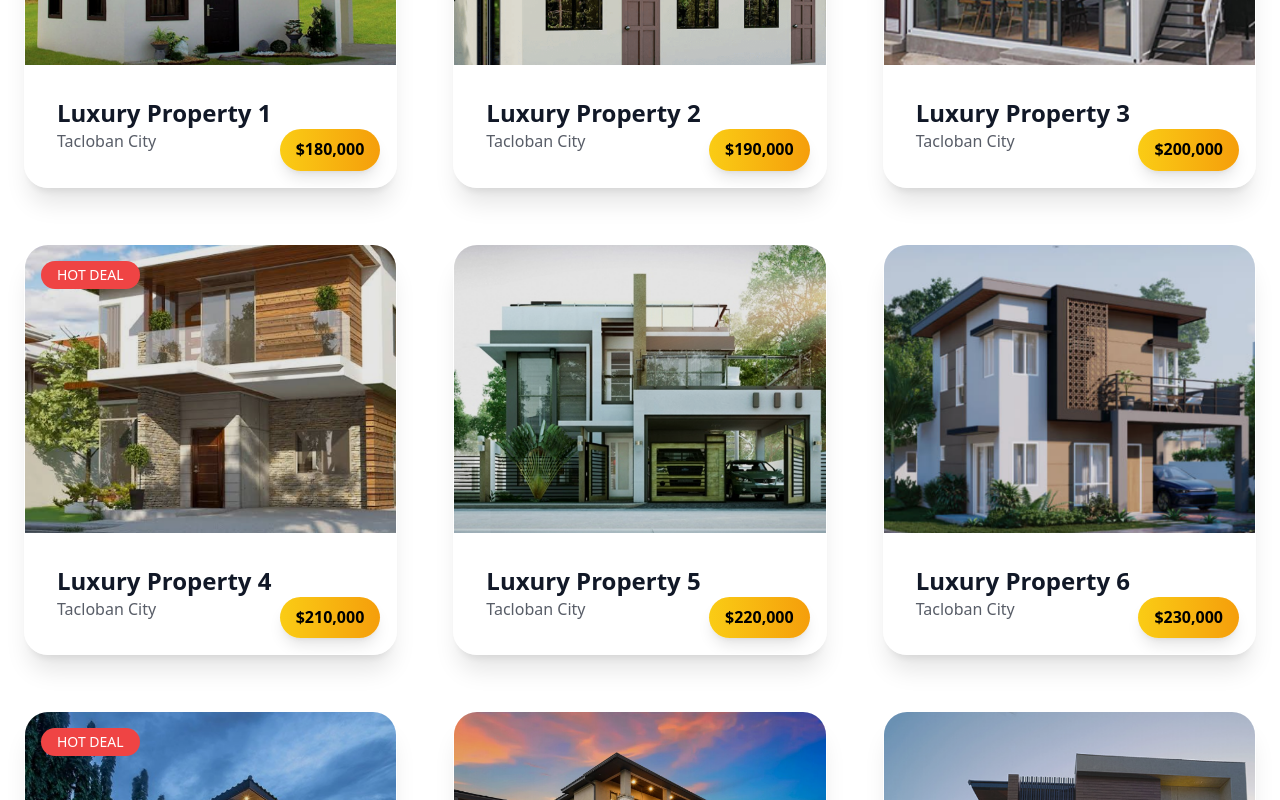
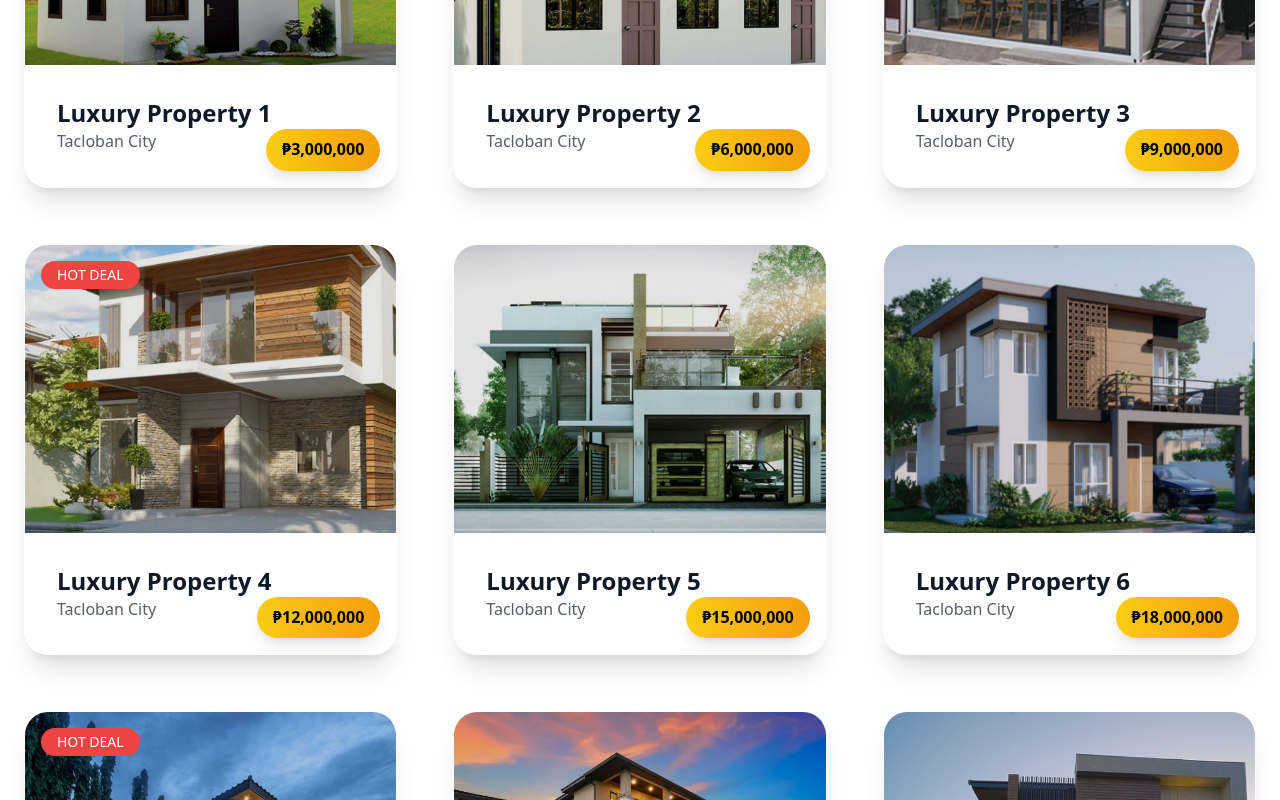
Before and after one commit to Devwezardtech/devfast, a React (Create React App) app: page /project/primeNestRealty in a window 1280 px wide. Shown: the part 1280-2080 px from the top of the page. Built offline with nearby package versions, Linux system fonts and the light colour scheme.

Commit message:
inhance: add php not usd price in the real state

```diff
--- a/src/page/sample/PrimeNestRealty.jsx
+++ b/src/page/sample/PrimeNestRealty.jsx
@@ -8,7 +8,7 @@ const PrimeNestRealtyLanding = () => {
   // Generate 10 properties dynamically
   const properties = Array.from({ length: 10 }, (_, i) => ({
     title: `Luxury Property ${i + 1}`,
-    price: `$${(180 + i * 10)},000`,
+    price: `₱${(3 + i * 3)},000,000`,
     location: "Tacloban City",
     img: `/primenestrealty/house${i + 1}.png`,
     hot: i % 3 === 0, // every 3rd property is "HOT"
```
